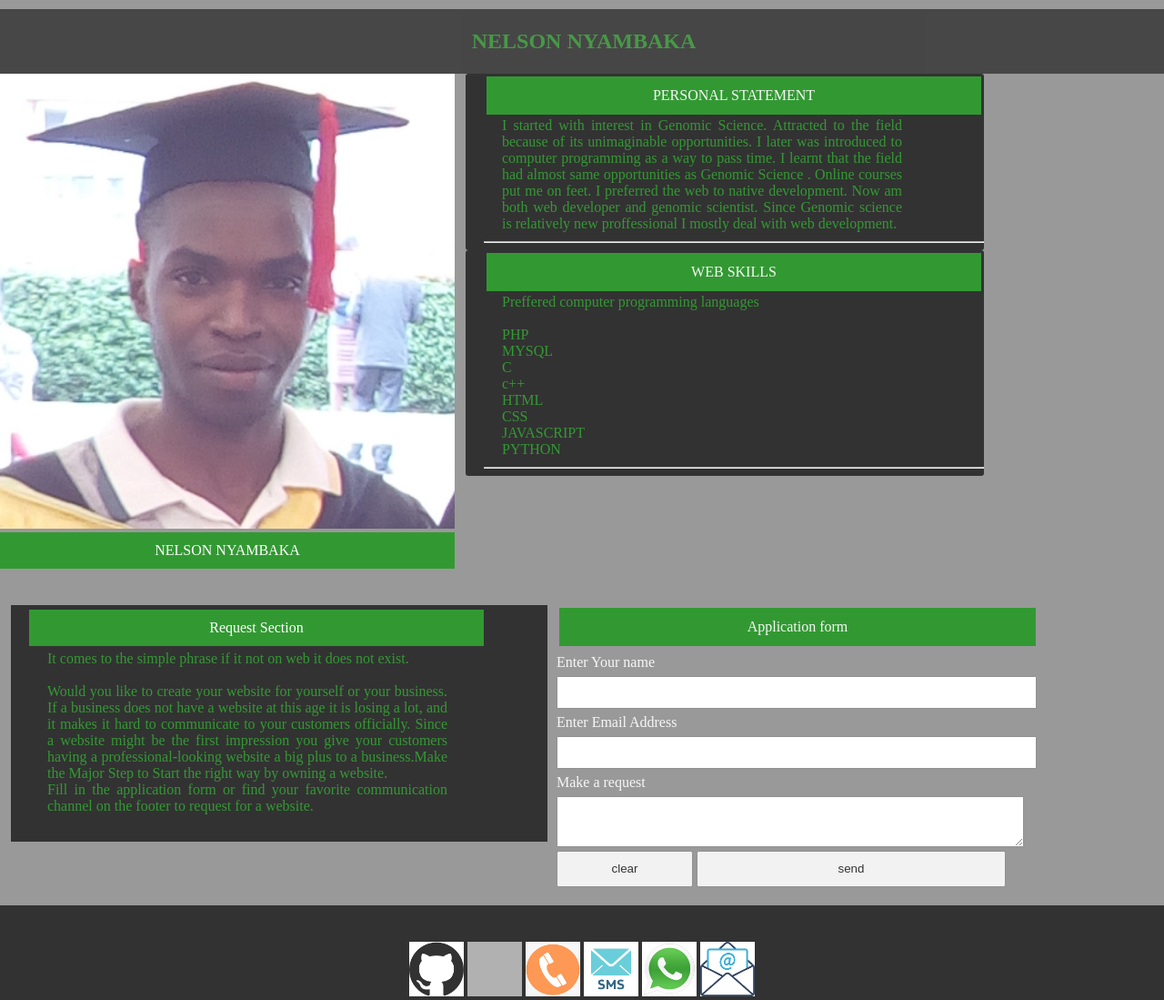
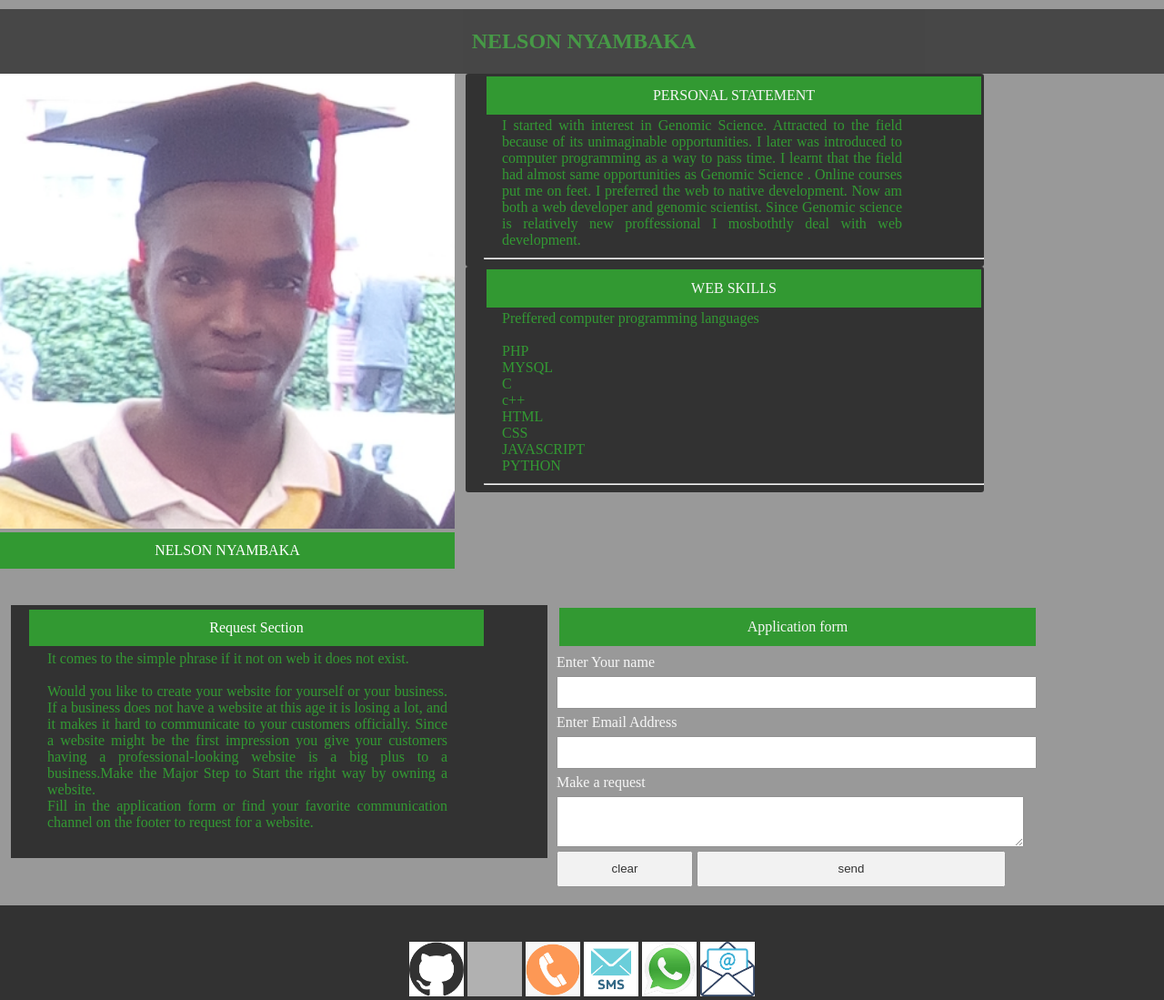
Before and after one commit to nyambaka/self, a PHP site: page /self/view/phone_home.php in a window 1280 px wide. Shown: the whole page at 91% size. Run offline with PHP 8.4, Linux system fonts and the light colour scheme; grey boxes are pictures that could not be loaded.

Commit message:
another grammer checked error

```diff
--- a/view/home.php
+++ b/view/home.php
@@ -32,7 +32,7 @@ global $location
                         PERSONAL STATEMENT
                     </div>
                     <div class="details">
-                        I started with interest in Genomic Science. Attracted to the field because of its unimaginable opportunities. I later was introduced to computer programming as a way to pass time. I learnt that the field had almost same opportunities as Genomic Science . Online courses put me on feet. I preferred the web to native development. Now am both web developer and genomic scientist. Since Genomic science is relatively new proffessional I mostly deal with web development.
+                        I started with interest in Genomic Science. Attracted to the field because of its unimaginable opportunities. I later was introduced to computer programming as a way to pass time. I learnt that the field had almost same opportunities as Genomic Science . Online courses put me on feet. I preferred the web to native development. Now am both a web developer and genomic scientist. Since Genomic science is relatively new proffessional I mostly deal with web development.
                     </div>
                     <hr>
                 </div>
@@ -67,7 +67,7 @@ global $location
                         <br>
                         <br>
                         Would you like to create your website for yourself or your business. If a business does not have a website at this age it is losing a lot, and it makes it hard to communicate to your customers officially.
-                        Since a website might be the first impression you give your customers having a professional-looking website a big plus to a business.Make the Major Step to Start the right way by owning a website.
+                        Since a website might be the first impression you give your customers having a professional-looking website is a big plus to a business.Make the Major Step to Start the right way by owning a website.
                         <br>
                          Fill in the application form or find your favorite communication channel on the footer to request for a website.
                     </div>
--- a/view/phone_home.php
+++ b/view/phone_home.php
@@ -28,7 +28,7 @@ global $location
                         PERSONAL STATEMENT
                     </div>
                     <div class="details">
-                        I started with interest in Genomic Science. Attracted to the field because of its unimaginable opportunities. I later was introduced to computer programming as a way to pass time. I learnt that the field had almost same opportunities as Genomic Science . Online courses put me on feet. I preferred the web to native development. Now am both web developer and genomic scientist. Since Genomic science is relatively new proffessional I mostly deal with web development.
+                        I started with interest in Genomic Science. Attracted to the field because of its unimaginable opportunities. I later was introduced to computer programming as a way to pass time. I learnt that the field had almost same opportunities as Genomic Science . Online courses put me on feet. I preferred the web to native development. Now am both a web developer and genomic scientist. Since Genomic science is relatively new proffessional I mosbothtly deal with web development.
                     </div>
                     <hr>
                 </div>
@@ -63,7 +63,7 @@ global $location
                         <br>
                         <br>
                         Would you like to create your website for yourself or your business. If a business does not have a website at this age it is losing a lot, and it makes it hard to communicate to your customers officially.
-                        Since a website might be the first impression you give your customers having a professional-looking website a big plus to a business.Make the Major Step to Start the right way by owning a website.
+                        Since a website might be the first impression you give your customers having a professional-looking website is a big plus to a business.Make the Major Step to Start the right way by owning a website.
                         <br>
                          Fill in the application form or find your favorite communication channel on the footer to request for a website.
                     </div>
```
